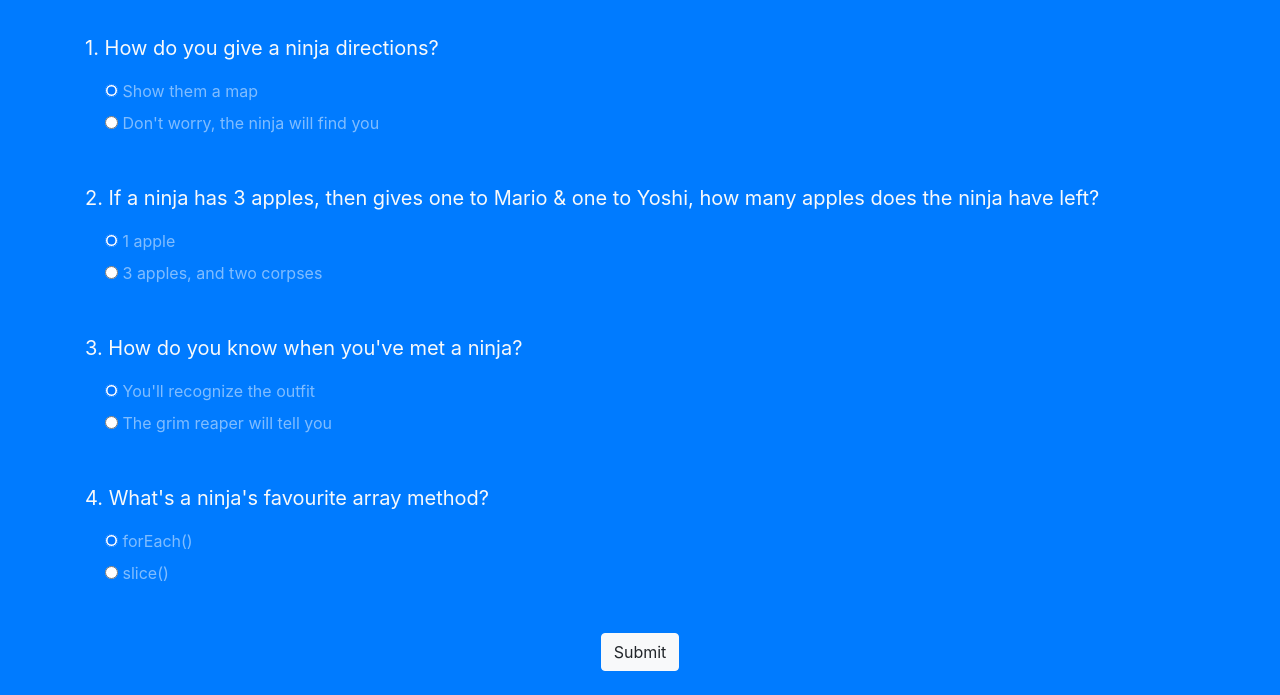
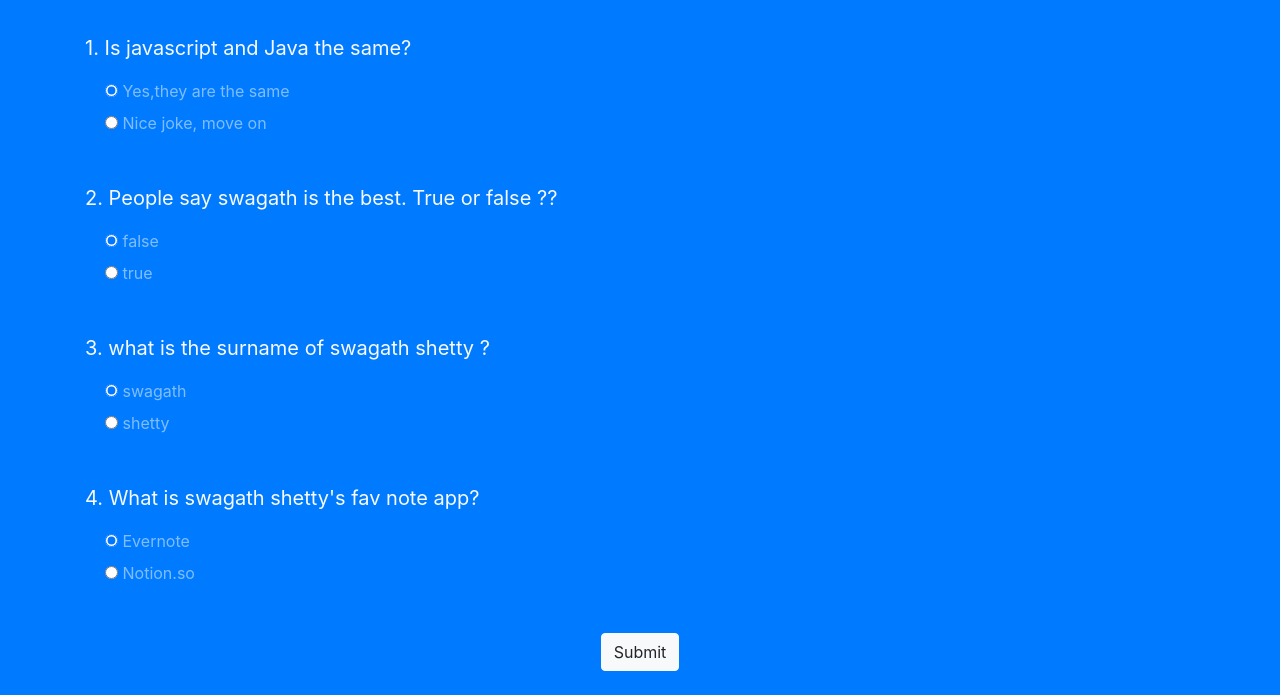
Before and after one commit to swagathushetty/quiz-app, a plain HTML site: page index.html in a window 1280 px wide. Shown: the part 292-987 px from the top of the page. Drawn offline with nearby package versions, Linux system fonts and the light colour scheme.

Commit message:
updated quiz and added doc reference

```diff
--- a/app.js
+++ b/app.js
@@ -1,8 +1,12 @@
+//refer docs 1.2
 const correctAnswers=['B','B','B','B']
 
+//refer docs 1.2
 const form=document.querySelector('.quiz-form')
 const resultDiv=document.querySelector('.result')
 
+
+//refer docs 1.3
 form.addEventListener('submit',e=>{
     e.preventDefault()
 
--- a/index.html
+++ b/index.html
@@ -12,7 +12,7 @@
     <!-- top section -->
     <div class="intro py-3 bg-white text-center">
         <div class="container">
-            <h2 class="text-primary display-3 my-4">Ninja Quiz</h2>
+            <h2 class="text-primary display-3 my-4">Quiz</h2>
         </div>
     </div>
 
@@ -34,48 +34,47 @@
 
             <form class="quiz-form text-light">
                 <div class="my-5">
-                    <p class="lead font-weight-normal">1. How do you give a ninja directions?</p>
+                    <p class="lead font-weight-normal">1. Is javascript and Java the same?</p>
                     <div class="form-check my-2 text-white-50">
                         <input type="radio" name="q1" value="A" checked>
-                        <label class="form-check-label">Show them a map</label>
+                        <label class="form-check-label">Yes,they are the same</label>
                     </div>
                     <div class="form-check my-2 text-white-50">
                         <input type="radio" name="q1" value="B">
-                        <label class="form-check-label">Don't worry, the ninja will find you</label>
+                        <label class="form-check-label">Nice joke, move on</label>
                     </div>
                 </div>
                 <div class="my-5">
-                    <p class="lead font-weight-normal">2. If a ninja has 3 apples, then gives one to Mario & one to Yoshi,
-                        how many apples does the ninja have left?</p>
+                    <p class="lead font-weight-normal">2. People say swagath is the best. True or false ??</p>
                     <div class="form-check my-2 text-white-50">
                         <input type="radio" name="q2" value="A" checked>
-                        <label class="form-check-label">1 apple</label>
+                        <label class="form-check-label">false</label>
                     </div>
                     <div class="form-check my-2 text-white-50">
                         <input type="radio" name="q2" value="B">
-                        <label class="form-check-label">3 apples, and two corpses</label>
+                        <label class="form-check-label">true</label>
                     </div>
                 </div>
                 <div class="my-5">
-                    <p class="lead font-weight-normal">3. How do you know when you've met a ninja?</p>
+                    <p class="lead font-weight-normal">3. what is the surname of swagath shetty ?</p>
                     <div class="form-check my-2 text-white-50">
                         <input type="radio" name="q3" value="A" checked>
-                        <label class="form-check-label">You'll recognize the outfit</label>
+                        <label class="form-check-label">swagath</label>
                     </div>
                     <div class="form-check my-2 text-white-50">
                         <input type="radio" name="q3" value="B">
-                        <label class="form-check-label">The grim reaper will tell you</label>
+                        <label class="form-check-label">shetty</label>
                     </div>
                 </div>
                 <div class="my-5">
-                    <p class="lead font-weight-normal">4. What's a ninja's favourite array method?</p>
+                    <p class="lead font-weight-normal">4. What is swagath shetty's fav note app?</p>
                     <div class="form-check my-2 text-white-50">
                         <input type="radio" name="q4" value="A" checked>
-                        <label class="form-check-label">forEach()</label>
+                        <label class="form-check-label">Evernote</label>
                     </div>
                     <div class="form-check my-2 text-white-50">
                         <input type="radio" name="q4" value="B">
-                        <label class="form-check-label">slice()</label>
+                        <label class="form-check-label">Notion.so</label>
                     </div>
                 </div>
                 <div class="text-center">
```
